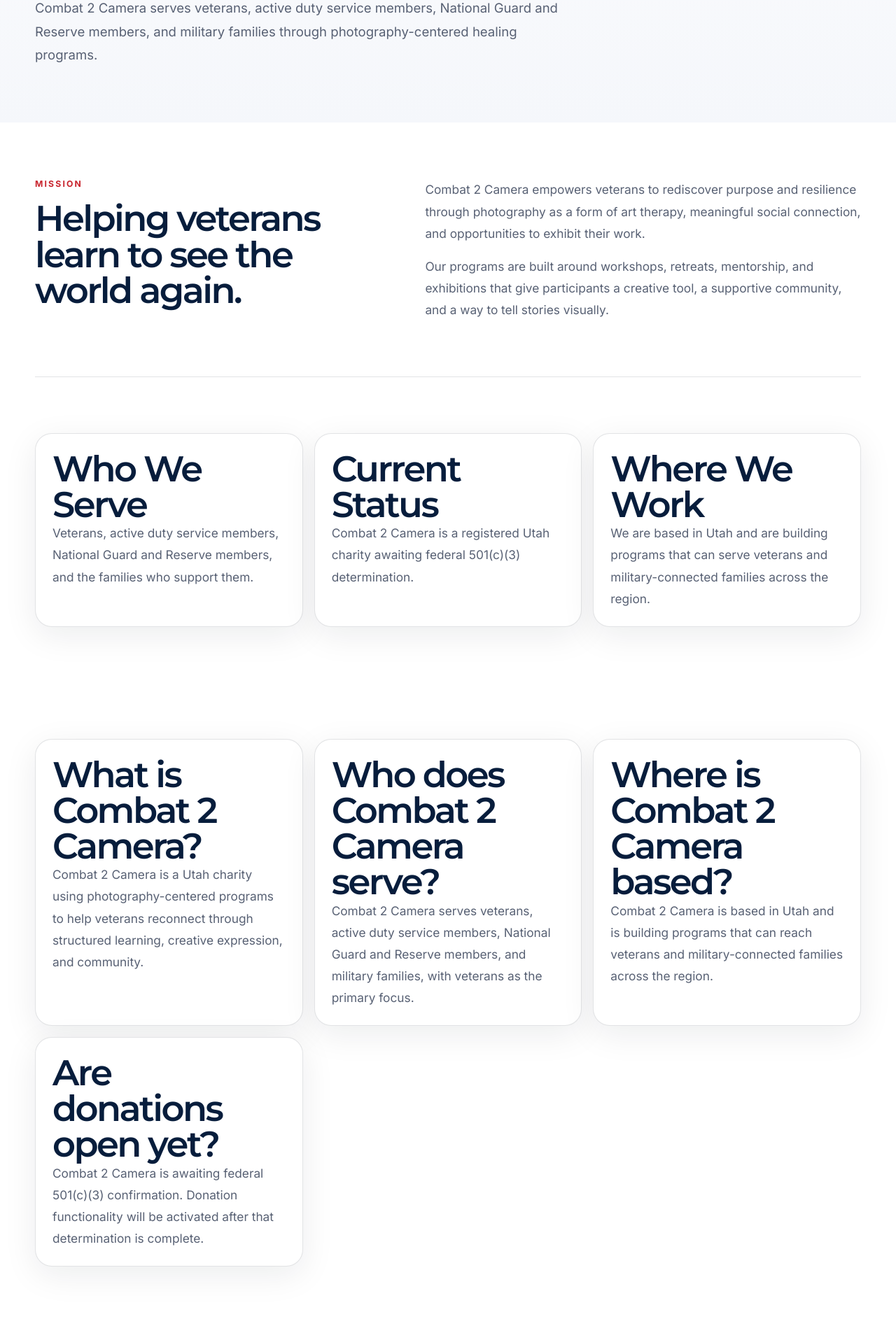
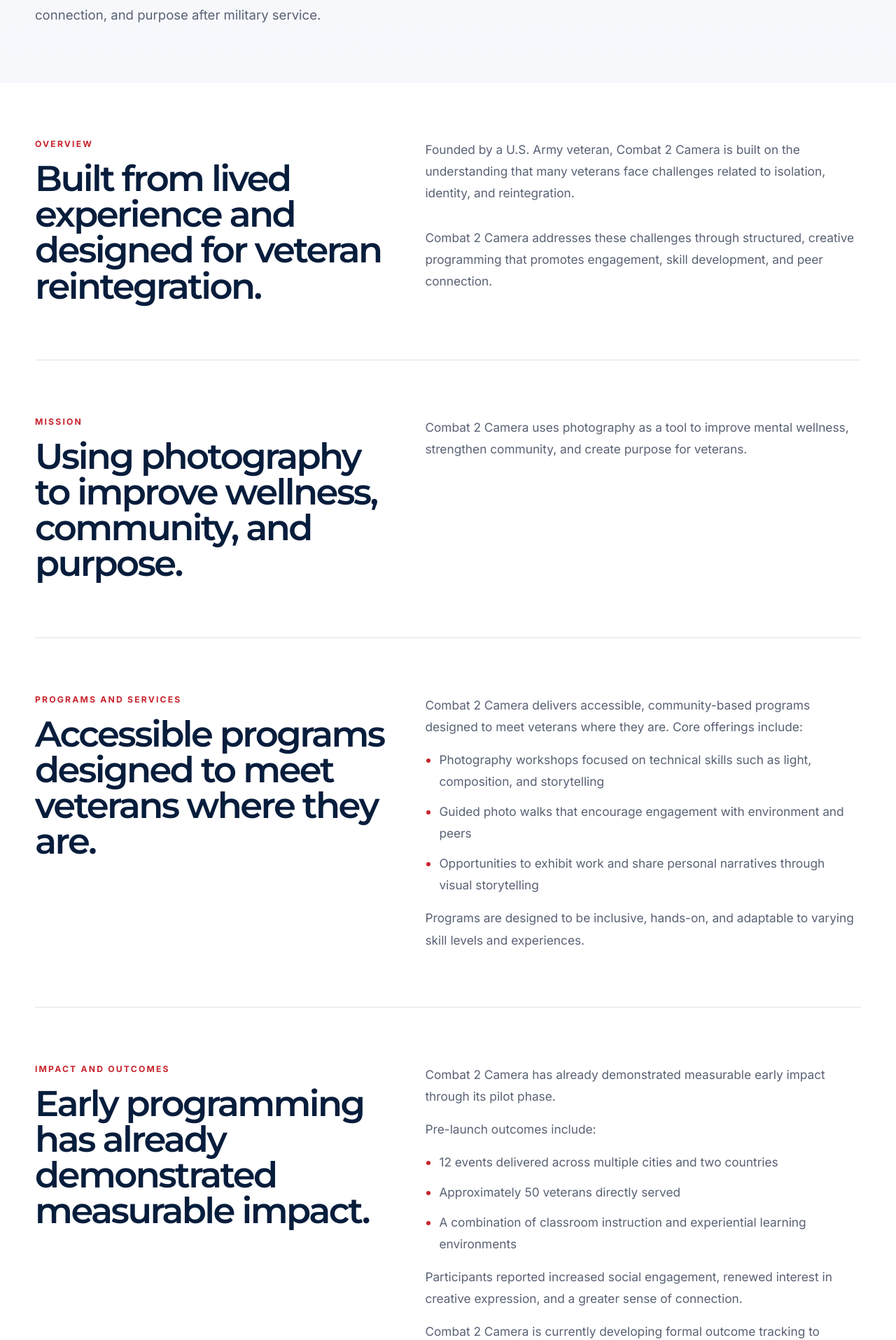
Before and after one commit to troyrkoltermann-pixel/combat2camera-website, a Next.js app: page /about in a window 1280 px wide. Shown: the part 809-2724 px from the top of the page at 70% size. Built offline with nearby package versions, Linux system fonts and the light colour scheme.

Commit message:
Update nonprofit status and about content

```diff
--- a/src/app/about/page.tsx
+++ b/src/app/about/page.tsx
@@ -1,33 +1,10 @@
 import type { Metadata } from "next";
 import { JsonLd } from "@/components/json-ld";
 import { PageShell } from "@/components/page-shell";
-import { breadcrumbJsonLd, buildMetadata, faqJsonLd, pageJsonLd, siteConfig } from "@/lib/seo";
+import { breadcrumbJsonLd, buildMetadata, pageJsonLd, siteConfig } from "@/lib/seo";
 
 const aboutDescription =
-  "Learn about Combat 2 Camera, a registered Utah charity using photography-centered programs to support veterans, service members, and military families.";
-
-const aboutFaqs = [
-  {
-    question: "What is Combat 2 Camera?",
-    answer:
-      "Combat 2 Camera is a Utah charity using photography-centered programs to help veterans reconnect through structured learning, creative expression, and community.",
-  },
-  {
-    question: "Who does Combat 2 Camera serve?",
-    answer:
-      "Combat 2 Camera serves veterans, active duty service members, National Guard and Reserve members, and military families, with veterans as the primary focus.",
-  },
-  {
-    question: "Where is Combat 2 Camera based?",
-    answer:
-      "Combat 2 Camera is based in Utah and is building programs that can reach veterans and military-connected families across the region.",
-  },
-  {
-    question: "Are donations open yet?",
-    answer:
-      "Combat 2 Camera is awaiting federal 501(c)(3) confirmation. Donation functionality will be activated after that determination is complete.",
-  },
-];
+  "Combat 2 Camera is a registered 501(c)(3) nonprofit organization providing photography-based programming to support veteran mental wellness, social connection, and purpose after military service.";
 
 export const metadata: Metadata = buildMetadata({
   title: "About Combat 2 Camera",
@@ -39,8 +16,8 @@
   return (
     <PageShell
       eyebrow="About Combat 2 Camera"
-      title="A photography-based path toward purpose, resilience, and community."
-      intro="Combat 2 Camera serves veterans, active duty service members, National Guard and Reserve members, and military families through photography-centered healing programs."
+      title="Photography-based programming built to strengthen wellness, connection, and purpose."
+      intro="Combat 2 Camera is a registered 501(c)(3) nonprofit organization that provides photography-based programming to support veteran mental wellness, social connection, and purpose after military service."
     >
       <JsonLd
         data={breadcrumbJsonLd([
@@ -56,57 +33,169 @@
           path: "/about",
         })}
       />
-      <JsonLd data={faqJsonLd(aboutFaqs)} />
+
+      <section className="content-section two-column-content">
+        <div>
+          <p className="eyebrow">Overview</p>
+          <h2>Built from lived experience and designed for veteran reintegration.</h2>
+        </div>
+        <div className="prose-block">
+          <p>
+            Founded by a U.S. Army veteran, Combat 2 Camera is built on the understanding that
+            many veterans face challenges related to isolation, identity, and reintegration.
+          </p>
+          <p>
+            Combat 2 Camera addresses these challenges through structured, creative programming
+            that promotes engagement, skill development, and peer connection.
+          </p>
+        </div>
+      </section>
+
       <section className="content-section two-column-content">
         <div>
           <p className="eyebrow">Mission</p>
-          <h2>Helping veterans learn to see the world again.</h2>
+          <h2>Using photography to improve wellness, community, and purpose.</h2>
         </div>
         <div className="prose-block">
           <p>
-            Combat 2 Camera empowers veterans to rediscover purpose and
-            resilience through photography as a form of art therapy, meaningful
-            social connection, and opportunities to exhibit their work.
+            Combat 2 Camera uses photography as a tool to improve mental wellness, strengthen
+            community, and create purpose for veterans.
+          </p>
+        </div>
+      </section>
+
+      <section className="content-section two-column-content">
+        <div>
+          <p className="eyebrow">Programs and Services</p>
+          <h2>Accessible programs designed to meet veterans where they are.</h2>
+        </div>
+        <div className="prose-block">
+          <p>
+            Combat 2 Camera delivers accessible, community-based programs designed to meet
+            veterans where they are. Core offerings include:
+          </p>
+          <ul className="about-list">
+            <li>
+              Photography workshops focused on technical skills such as light, composition, and
+              storytelling
+            </li>
+            <li>Guided photo walks that encourage engagement with environment and peers</li>
+            <li>
+              Opportunities to exhibit work and share personal narratives through visual
+              storytelling
+            </li>
+          </ul>
+          <p>
+            Programs are designed to be inclusive, hands-on, and adaptable to varying skill levels
+            and experiences.
+          </p>
+        </div>
+      </section>
+
+      <section className="content-section two-column-content">
+        <div>
+          <p className="eyebrow">Impact and Outcomes</p>
+          <h2>Early programming has already demonstrated measurable impact.</h2>
+        </div>
+        <div className="prose-block">
+          <p>
+            Combat 2 Camera has already demonstrated measurable early impact through its pilot
+            phase.
+          </p>
+          <p>Pre-launch outcomes include:</p>
+          <ul className="about-list">
+            <li>12 events delivered across multiple cities and two countries</li>
+            <li>Approximately 50 veterans directly served</li>
+            <li>A combination of classroom instruction and experiential learning environments</li>
+          </ul>
+          <p>
+            Participants reported increased social engagement, renewed interest in creative
+            expression, and a greater sense of connection.
           </p>
           <p>
-            Our programs are built around workshops, retreats, mentorship, and
-            exhibitions that give participants a creative tool, a supportive
-            community, and a way to tell stories visually.
+            Combat 2 Camera is currently developing formal outcome tracking to measure improvements
+            in connection, engagement, and participant well-being over time.
+          </p>
+          <p>
+            With 501(c)(3) status, Combat 2 Camera is expanding program delivery and building
+            partnerships to increase reach and impact.
+          </p>
+        </div>
+      </section>
+
+      <section className="content-section about-pillars">
+        <article>
+          <p className="eyebrow">Approach</p>
+          <h2>Skill Development</h2>
+          <p>
+            Participants learn practical photography skills that provide a foundation for continued
+            growth and creative exploration.
+          </p>
+        </article>
+        <article>
+          <p className="eyebrow">Approach</p>
+          <h2>Social Connection</h2>
+          <p>
+            Programs are designed to foster peer interaction and reduce isolation through shared
+            experiences.
+          </p>
+        </article>
+        <article>
+          <p className="eyebrow">Approach</p>
+          <h2>Purpose and Expression</h2>
+          <p>
+            Photography provides a constructive outlet for storytelling, identity, and personal
+            reflection.
+          </p>
+        </article>
+      </section>
+
+      <section className="content-section two-column-content">
+        <div>
+          <p className="eyebrow">Founder</p>
+          <h2>Military and creative experience shape the organization.</h2>
+        </div>
+        <div className="prose-block">
+          <p>
+            Combat 2 Camera was founded by Troy R. Koltermann, a U.S. Army veteran who served from
+            2001 to 2017 and achieved the rank of Sergeant First Class.
+          </p>
+          <p>
+            After experiencing challenges related to PTSD, Troy discovered photography as a form of
+            art therapy. He later earned a degree in photography and won the SkillsUSA National
+            Championship in Commercial Photography.
+          </p>
+          <p>
+            His combined military and creative background informs the organization&apos;s mission and
+            program design.
           </p>
         </div>
       </section>
 
       <section className="content-section info-cards">
         <article>
-          <h2>Who We Serve</h2>
+          <h2>Organizational Status</h2>
           <p>
-            Veterans, active duty service members, National Guard and Reserve
-            members, and the families who support them.
+            Combat 2 Camera is a registered 501(c)(3) nonprofit organization. All donations are
+            tax deductible.
           </p>
         </article>
         <article>
-          <h2>Current Status</h2>
+          <h2>Growth Phase</h2>
           <p>
-            Combat 2 Camera is a registered Utah charity awaiting federal
-            501(c)(3) determination.
+            The organization is currently in its growth phase, expanding from a successful pilot
+            into a scalable program model with a focus on regional implementation and strategic
+            partnerships.
           </p>
         </article>
         <article>
-          <h2>Where We Work</h2>
+          <h2>Get Involved</h2>
           <p>
-            We are based in Utah and are building programs that can serve
-            veterans and military-connected families across the region.
+            Combat 2 Camera is actively seeking partnerships with veteran service organizations,
+            community groups, and corporate sponsors to expand programming and increase access for
+            veterans.
           </p>
         </article>
-      </section>
-
-      <section className="content-section info-cards">
-        {aboutFaqs.map((item) => (
-          <article key={item.question}>
-            <h2>{item.question}</h2>
-            <p>{item.answer}</p>
-          </article>
-        ))}
       </section>
     </PageShell>
   );
--- a/src/app/globals.css
+++ b/src/app/globals.css
@@ -722,12 +722,12 @@
 }
 
 .interior-hero h1 {
-  max-width: 13ch;
+  max-width: 16ch;
   margin: 0;
   color: var(--navy-dark);
-  font-size: clamp(3.3rem, 7vw, 7rem);
+  font-size: clamp(2.9rem, 5.8vw, 5.8rem);
   letter-spacing: -0.06em;
-  line-height: 0.94;
+  line-height: 0.98;
 }
 
 .interior-hero p:not(.eyebrow) {
@@ -769,6 +769,20 @@
   gap: 1rem;
 }
 
+.about-list {
+  display: grid;
+  gap: 0.75rem;
+  margin: 0;
+  padding-left: 1.25rem;
+  color: var(--muted);
+  font-size: 1.08rem;
+  line-height: 1.8;
+}
+
+.about-list li::marker {
+  color: var(--red);
+}
+
 .prose-block p,
 .info-cards p,
 .program-detail-grid p,
@@ -782,6 +796,7 @@
 }
 
 .info-cards,
+.about-pillars,
 .program-detail-grid,
 .support-list {
   display: grid;
@@ -794,6 +809,7 @@
 }
 
 .info-cards article,
+.about-pillars article,
 .program-detail-grid article,
 .support-list article,
 .support-cta-panel,
@@ -808,6 +824,12 @@
 .program-detail-grid article,
 .support-list article {
   min-height: 18rem;
+}
+
+.about-pillars article {
+  display: grid;
+  gap: 1rem;
+  min-height: 16rem;
 }
 
 .support-cta-panel,
@@ -907,12 +929,12 @@
 }
 
 .story-hero h1 {
-  max-width: 12ch;
+  max-width: 13ch;
   margin: 0;
   color: var(--navy-dark);
-  font-size: clamp(3.5rem, 7vw, 7rem);
+  font-size: clamp(3rem, 5.8vw, 5.9rem);
   letter-spacing: -0.06em;
-  line-height: 0.94;
+  line-height: 0.98;
 }
 
 .story-hero p:not(.eyebrow) {
@@ -949,10 +971,9 @@
 
 .story-article p:nth-of-type(8),
 .story-article p:nth-of-type(9),
-.story-article p:nth-of-type(13),
 .story-article p:nth-of-type(14),
-.story-article p:nth-of-type(21),
-.story-article p:nth-of-type(22) {
+.story-article p:nth-of-type(22),
+.story-article p:nth-of-type(23) {
   color: var(--navy);
   font-size: clamp(1.55rem, 3vw, 2.2rem);
   font-weight: 700;
@@ -1013,6 +1034,7 @@
   .program-grid,
   .testimonial-grid,
   .info-cards,
+  .about-pillars,
   .program-detail-grid,
   .support-list {
     grid-template-columns: 1fr 1fr;
@@ -1072,6 +1094,7 @@
   .testimonial-grid,
   .gallery-strip,
   .info-cards,
+  .about-pillars,
   .program-detail-grid,
   .support-list {
     grid-template-columns: 1fr;
--- a/src/app/llms.txt/route.ts
+++ b/src/app/llms.txt/route.ts
@@ -7,7 +7,7 @@
 
 ${siteConfig.description}
 
-Current organizational status: Registered Utah charity. Federal 501(c)(3) determination pending as of April 23, 2026.
+Current organizational status: ${siteConfig.nonprofitStatusText}. IRS approval received on April 23, 2026.
 
 Primary audience:
 - Veterans
--- a/src/app/support/page.tsx
+++ b/src/app/support/page.tsx
@@ -19,7 +19,7 @@
     <PageShell
       eyebrow="Support The Mission"
       title="Help create photography-based healing opportunities for veterans."
-      intro="Donations will open after federal 501(c)(3) confirmation. Until then, supporters and potential partners can contact Combat 2 Camera directly."
+      intro="Combat 2 Camera is now an approved 501(c)(3) public charity under 509(a)(2). Online donations are being finalized, and supporters and potential partners can contact Combat 2 Camera directly in the meantime."
     >
       <JsonLd
         data={breadcrumbJsonLd([
--- a/src/components/site-header.tsx
+++ b/src/components/site-header.tsx
@@ -5,7 +5,7 @@
   return (
     <header className="site-header" aria-label="Primary navigation">
       <div className="utility-bar">
-        <span>Registered Utah charity. 501(c)(3) determination pending.</span>
+        <span>501(c)(3) approved public charity under 509(a)(2).</span>
         <a href="mailto:info@combat2camera.org">info@combat2camera.org</a>
       </div>
 
--- a/src/lib/seo.ts
+++ b/src/lib/seo.ts
@@ -17,6 +17,7 @@
   },
   founder: "Troy R. Koltermann",
   foundingLocation: "Utah",
+  nonprofitStatusText: "Approved 501(c)(3) public charity under 509(a)(2)",
   keywords: [
     "veteran photography therapy",
     "photography workshops for veterans",
@@ -48,7 +49,7 @@
   founder: {
     "@id": `${siteConfig.url}/founder-story#founder`,
   },
-  nonprofitStatus: "Nonprofit501c3Pending",
+  nonprofitStatus: "https://schema.org/Nonprofit501c3",
   contactPoint: [
     {
       "@type": "ContactPoint",
```
Also changed, not shown: src/app/donate/page.tsx (+5 -5 lines), src/components/home/impact-section.tsx (+6 -7 lines).
